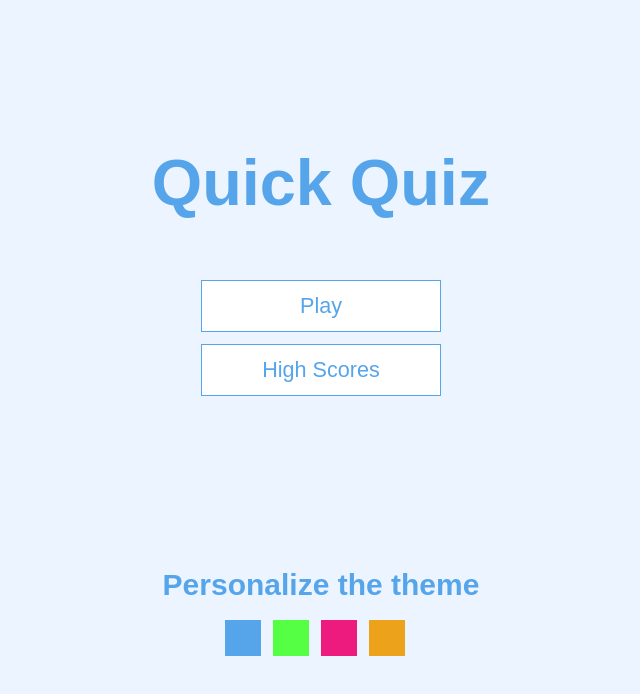
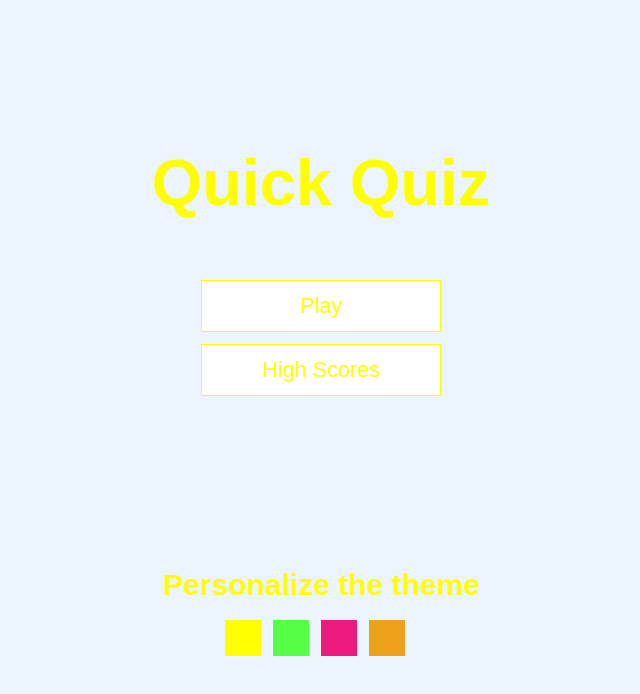
Before and after one commit to deeadvocate/Quiz-App, a plain HTML site: page index.html in a window 1280 px wide. Both pictures are taken after a click on the element 562 px from the left and 637 px from the top of the page. Shown: the whole page, without its empty margins (319-959 px from the left). Drawn offline with Linux system fonts and the light colour scheme; no server answers.

Commit message:
anotherchange

```diff
--- a/app.js
+++ b/app.js
@@ -86,3 +86,28 @@ incrementScore = num => {
   score += num;
   scoreText.innerText = score;
 };
+
+
+
+
+
+// Personalize Theme
+
+const box1 = document.querySelector(".box1");
+const box2 = document.querySelector(".box2");
+const box3 = document.querySelector(".box3");
+const box4 = document.querySelector(".box4");
+
+
+function boxes() {
+
+    let num = 3;
+    for (let index = 0; index < num; index++) {
+      document.documentElement.style.setProperty("--primary-color", "yellow");
+
+    }
+
+
+
+
+}
--- a/index.html
+++ b/index.html
@@ -15,7 +15,7 @@
         <div class="personalize">
             <p>Personalize the theme</p>
             <div class="box flex-center flex-row">
-                <div class="box1 bx"></div>
+                <div class="box1 bx" onclick="boxes()"></div>
                 <div class="box2 bx"></div>
                 <div class="box3 bx"></div>
                 <div class="box4 bx"></div>
```
